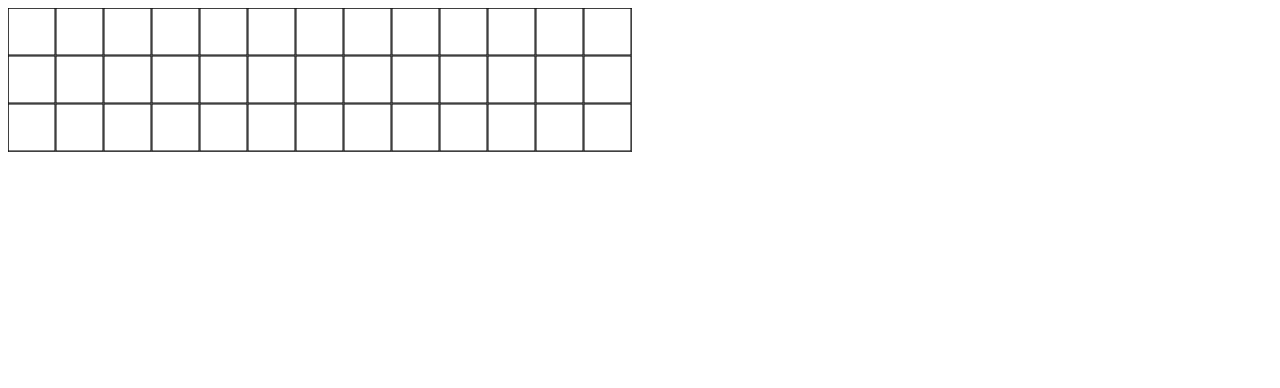
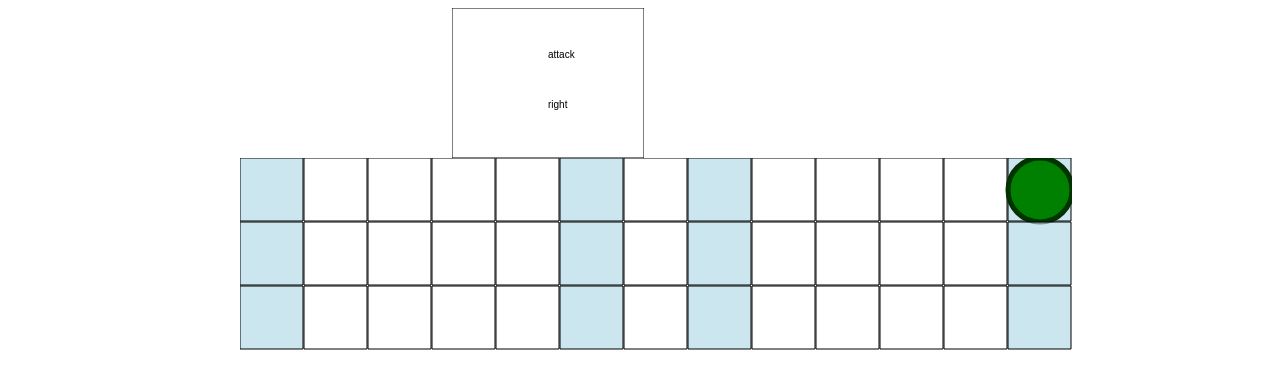
Before and after one commit to osrscow/olmtrainer, a plain HTML site: page index.html in a window 1280 px wide. Drawn offline with Linux system fonts and the light colour scheme.

Commit message:
Adding basic olm head stuff

```diff
--- a/index.html
+++ b/index.html
@@ -1,6 +1,12 @@
 <html>
-	<body>
-		<canvas id="canvas"></canvas>
-	</body>
-	<script src="olm.js"></script>
+    <head>
+        <meta content="text/html;charset=utf-8" http-equiv="Content-Type">
+        <meta content="utf-8" http-equiv="encoding">
+        <link rel="stylesheet" href="style.css">
+    </head>
+    <body>
+        <div id="olmhead"><canvas id="olmheadcanvas" width="192" height="150"></canvas></div>
+        <div id="grid"><canvas id="canvas"></canvas></div>
+    </body>
+    <script src="olm.js"></script>
 </html>
--- a/olm.js
+++ b/olm.js
@@ -1,20 +1,148 @@
 const canvas = document.getElementById('canvas');
 const ctx = canvas.getContext('2d');
 
-const gridHeight = 3
-const gridWidth = 13 // should be bigger
-const tileSize = 48
+const headcanvas = document.getElementById('olmheadcanvas');
+const headctx = headcanvas.getContext('2d');
 
-canvas.width = gridWidth * tileSize
-canvas.height = gridHeight * tileSize
+const gridHeight = 3;
+const gridWidth = 13; // should be bigger
+const tileSize = 64;
 
-function drawGrid(ctx) {
-    ctx.strokeRect(0, 0, canvas.width, canvas.height);
+canvas.width = gridWidth * tileSize;
+canvas.height = gridHeight * tileSize;
+canvas.style.width = canvas.width + "px";
+canvas.style.height = canvas.height + "px";
+
+function initSize(_canvas) {
+    let scale = window.devicePixelRatio;
+    _canvas.width = Math.floor(_canvas.width * scale);
+    _canvas.height = Math.floor(_canvas.height * scale);
+}
+
+var scale = window.devicePixelRatio; // Change to 1 on retina screens to see blurry canvas.
+initSize(canvas);
+initSize(headcanvas)
+
+var player = { x: 12, y: 0};
+var playerDest = JSON.parse(JSON.stringify(player));
+
+var safespots = [0, 5, 7, 12];
+
+// Olm stuff
+var attacks = ['attack', 'special', 'attack', 'empty'];
+var dirs = ['left', 'middle', 'right']
+var olm = { atk : 0, dir : 1, attacking : false};
+
+function draw(ctx) {
+    ctx.clearRect(0, 0, canvas.width, canvas.height);
     for (let x = 0; x < gridWidth; x++) {
         for (let y = 0; y < gridHeight; y++) {
-            ctx.strokeRect(x * tileSize, y*tileSize, tileSize - 1, tileSize - 1);
+            ctx.beginPath();
+            ctx.rect(x*tileSize, y*tileSize,  tileSize-1, tileSize-1);
+            if (safespots.includes(x))
+                ctx.fillStyle = '#ADD8E6A0';
+            else
+                ctx.fillStyle = 'white';
+            ctx.fill();
+            ctx.lineWidth = 1;
+            ctx.strokeStyle = 'black';
+            ctx.stroke();
+            if (x == player.x && y == player.y) {
+                ctx.beginPath();
+                ctx.arc(x*tileSize + tileSize/2, y*tileSize + tileSize/2, tileSize/2, 0, 2 * Math.PI, false);
+                ctx.fillStyle = 'green';
+                ctx.fill();
+                ctx.lineWidth = 5;
+                ctx.strokeStyle = '#003300';
+                ctx.stroke();
+            }
         }
+    }
+
+    // Draw olm head
+
+    headctx.beginPath();
+    headctx.rect(0, 0,  headcanvas.width, headcanvas.height);
+    headctx.fillStyle = 'white';
+    headctx.fill();
+    headctx.lineWidth = 1;
+    headctx.strokeStyle = 'black';
+    headctx.stroke();
+
+    ctx.font = '35pt bold arial';
+    headctx.fillStyle = 'black';
+    headctx.lineWidth = 3;
+    if (olm.attacking)
+        headctx.fillText(attacks[olm.atk % 4], headcanvas.width / 2, headcanvas.height / 3);
+    headctx.fillText(dirs[olm.dir % 4], headcanvas.width / 2, 2 * headcanvas.height / 3);
+}
+
+draw(ctx);
+
+function isVisible() {
+    if (olm.dir == 0)
+        return player.x < safespots[2];
+    if (olm.dir == 1)
+        return !(player.x <= safespots[0] || player.x >= safespots[3]);
+    if (olm.dir == 2)
+        return player.x > safespots[1];
+}
+
+function attack() {
+    olm.atk++;
+    if (isVisible()) {
+        olm.attacking = true;
+        return;
+    }
+
+    if (olm.dir == 2)
+        olm.dir = 1;
+    else if (olm.dir == 0)
+        olm.dir = 1;
+    else if (player.x <= safespots[0])
+        olm.dir = 0;
+    else if (player.x >= safespots[3])
+        olm.dir = 2;
+}
+
+var t = 1;
+function tick(){
+    t++;
+    //console.log('tick' + t);
+    draw(ctx);
+    // 2x moves for run
+    if (t%4 == 0) {
+        attack();
+    }
+    else olm.attacking = false;
+    move();
+    move();
+}
+
+function move() {
+    let dx = playerDest.x - player.x;
+    let dy = playerDest.y - player.y;
+    if (dx == 0 && dy == 0)
+        return;
+
+    if (Math.abs(dx) > Math.abs(dy))
+        player.x += Math.sign(dx);
+    else if (Math.abs(dy) > Math.abs(dx))
+        player.y += Math.sign(dy);
+    else {
+        player.x += Math.sign(dx);
+        player.y += Math.sign(dy);
     }
 }
 
-drawGrid(ctx);
+function click(event) {
+    console.log(event.offsetX, event.offsetY);
+    let x = event.offsetX * scale;
+    let y = event.offsetY * scale;
+    playerDest.x = Math.floor(x / tileSize);
+    playerDest.y = Math.floor(y / tileSize);
+}
+
+canvas.addEventListener('click', click, false);
+
+window.setInterval(tick, 600);
--- /dev/null
+++ b/style.css
@@ -0,0 +1,15 @@
+#olmhead {
+    padding: 0;
+    position: relative;
+    margin: auto;
+    display: block;
+    width: 376px;
+}
+
+#grid {
+    padding: 0;
+    position: relative;
+    margin: auto;
+    display: block;
+    width: 800px;
+  }
```
